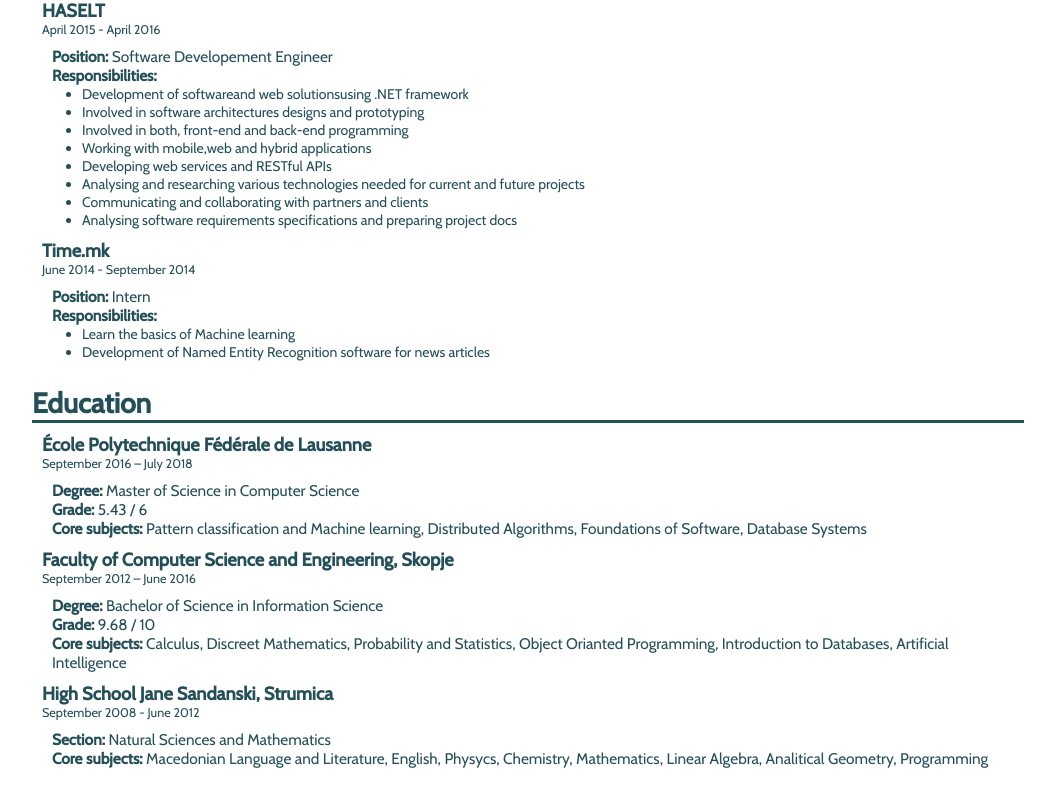
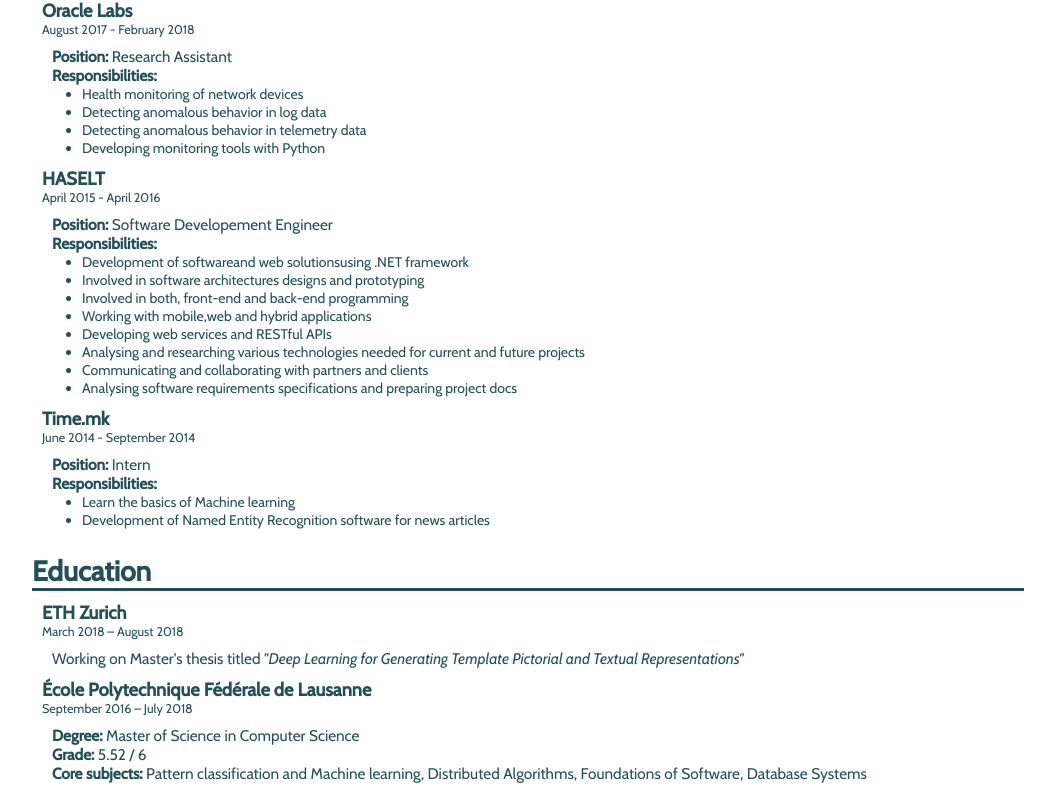
Before and after one commit to Kjosev/kjosev.github.io, a plain HTML site: page index.html in a window 1280 px wide. Shown: the part 471-1261 px from the top of the page, without its empty margins (112-1167 px from the left). Drawn offline with nearby package versions, Linux system fonts and the light colour scheme.

Commit message:
Add Oracle and ETH

```diff
--- a/index.html
+++ b/index.html
@@ -56,11 +56,29 @@
       </div>
       <p class="name">Tasho Kjosev</p>
       <p class="title">Computer Scientist</p>
-        <a href="docs/Resume.pdf" target="blank"><button class="resume-btn">Grab my Resume!</button></a>
+        <a href="docs/CV.pdf" target="blank"><button class="resume-btn">Grab my CV!</button></a>
 
     </section>
     <section class="sec" id="sec-experience">
       <p class="sec-header">Experience</p>
+      <div class="sec-content">
+          <a href="https://labs.oracle.com" target="blank" class="institution">
+            Oracle Labs
+          </a>
+          <p class="timeline">
+            August 2017 - February 2018
+          </p>
+          <p class="description">
+            <strong>Position:</strong> Research Assistant<br>
+            <strong>Responsibilities:</strong>
+            <ul class="responsibilities">
+              <li>Health monitoring of network devices</li>
+              <li>Detecting anomalous behavior in log data</li>
+              <li>Detecting anomalous behavior in telemetry data</li>
+              <li>Developing monitoring tools with Python</li>
+            </ul>
+          </p>
+        </div>
       <div class="sec-content">
         <a href="http://haselt.com/" target="blank" class="institution">
           HASELT
@@ -103,6 +121,17 @@
     <section class="sec" id="sec-education">
       <p class="sec-header">Education</p>
       <div class="sec-content">
+          <a href="https://www.ethz.ch/" target="blank" class="institution">
+            ETH Zurich
+          </a>
+          <p class="timeline">
+            March 2018 – August 2018
+          </p>
+          <p class="description">
+            Working on Master's thesis titled <em>"Deep Learning for Generating Template Pictorial and Textual Representations"</em><br>
+          </p>
+        </div>
+      <div class="sec-content">
         <a href="http://epfl.ch/" target="blank" class="institution">
           École Polytechnique Fédérale de Lausanne
         </a>
@@ -111,7 +140,7 @@
         </p>
         <p class="description">
           <strong>Degree:</strong> Master of Science in Computer Science <br>
-          <strong>Grade:</strong> 5.43 / 6 <br>
+          <strong>Grade:</strong> 5.52 / 6 <br>
           <strong>Core subjects:</strong> Pattern classification and Machine learning, Distributed Algorithms, Foundations of Software, Database Systems<br>
         </p>
       </div>
```
Also changed, not shown: styles/master.css (line endings or trailing spaces), 2 other files.
